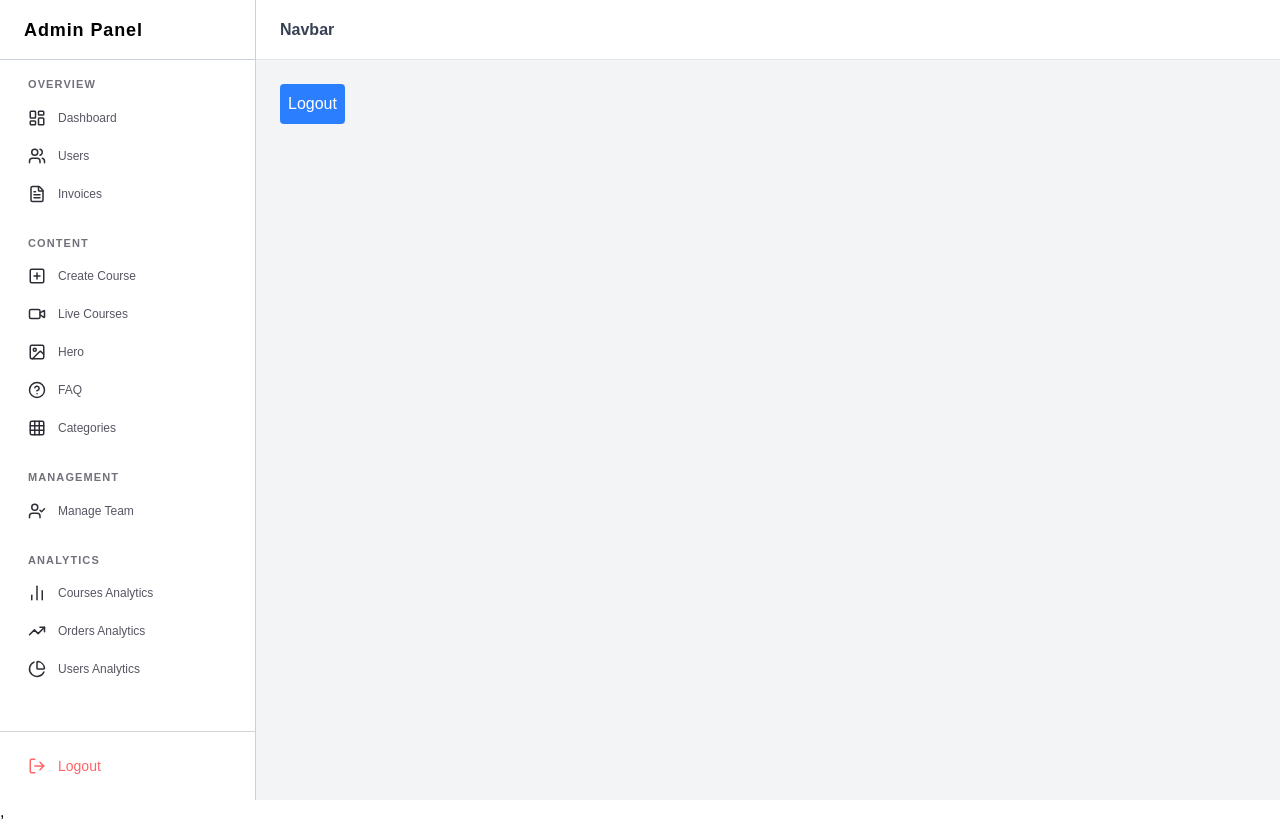
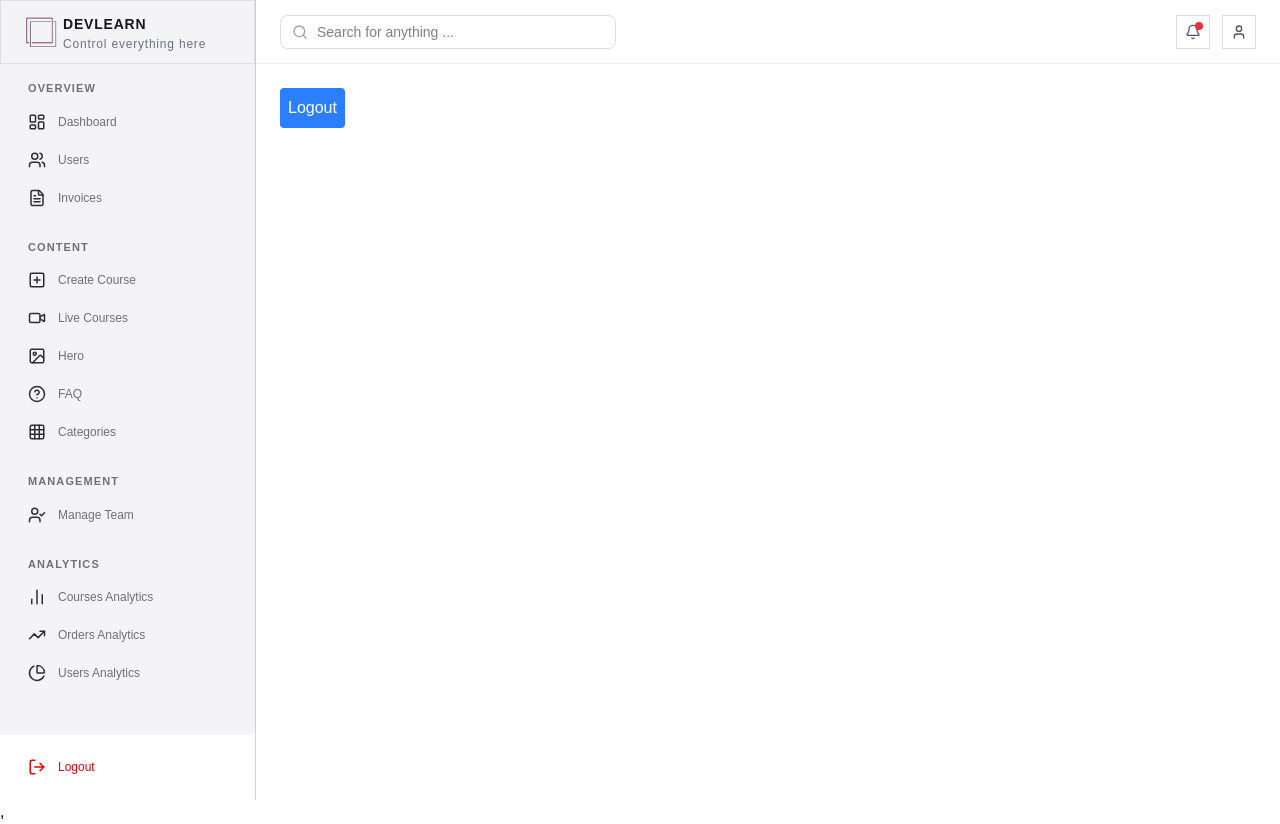
Before and after one commit to freelanceradnan/DevLearn-LMS-Platform, a React (Vite) app in the folder client/: page /admin in a window 1280 px wide. Built offline with nearby package versions, Linux system fonts and the light colour scheme; sample sign-in values are in the browser's storage.

Commit message:
admin dashboard navbar added

```diff
--- a/client/src/Components/AdminLayout.jsx
+++ b/client/src/Components/AdminLayout.jsx
@@ -1,20 +1,75 @@
-import React from "react";
+import React, { useState } from "react";
 import { Outlet } from "react-router-dom";
 import Sidebar from "./AdminSidebar";
+import {
+  BarChart2,
+  FileText,
+  Grid,
+  HelpCircle,
+  Image,
+  LayoutDashboard,
+  Menu,
+  PieChart,
+  PlusSquare,
+  TrendingUp,
+  UserCheck,
+  Users,
+  Video,
+} from "lucide-react";
+import AdminNav from "./AdminNav";
 
 export default function AdminLayout() {
+  const [showMobileMenu, setShowMobileMenu] = useState(false);
+  const menuGroups = [
+    {
+      group: "Overview",
+      items: [
+        { label: "Dashboard", icon: LayoutDashboard },
+        { label: "Users", icon: Users },
+        { label: "Invoices", icon: FileText },
+      ],
+    },
+    {
+      group: "Content",
+      items: [
+        { label: "Create Course", icon: PlusSquare },
+        { label: "Live Courses", icon: Video },
+        { label: "Hero", icon: Image },
+        { label: "FAQ", icon: HelpCircle },
+        { label: "Categories", icon: Grid },
+      ],
+    },
+    {
+      group: "Management",
+      items: [{ label: "Manage Team", icon: UserCheck }],
+    },
+    {
+      group: "Analytics",
+      items: [
+        { label: "Courses Analytics", icon: BarChart2 },
+        { label: "Orders Analytics", icon: TrendingUp },
+        { label: "Users Analytics", icon: PieChart },
+      ],
+    },
+  ];
   return (
-    <div className="min-h-screen bg-gray-100 flex">
-      <Sidebar />
+    <div>
+      <div className="min-h-screen bg-[#FFFFFF] md:flex">
+        <div className="">
+          <Sidebar
+            showMobileMenu={showMobileMenu}
+            setShowMobileMenu={setShowMobileMenu}
+            menuGroups={menuGroups}
+          />
+        </div>
 
-      <div className="flex-1 pl-64 flex flex-col min-h-screen">
-        <header className="h-15 bg-white border-b border-gray-200 sticky top-0 z-10 flex items-center px-6">
-          <span className="font-semibold text-gray-700">Navbar</span>
-        </header>
+        <div className="flex-1 md:pl-64 flex flex-col min-h-screen">
+         <AdminNav setShowMobileMenu={setShowMobileMenu} showMobileMenu={showMobileMenu}/>
 
-        <main className="flex-1 p-6">
-          <Outlet />
-        </main>
+          <main className="flex-1 p-6">
+            <Outlet />
+          </main>
+        </div>
       </div>
     </div>
   );
--- a/client/src/Components/AdminSidebar.jsx
+++ b/client/src/Components/AdminSidebar.jsx
@@ -1,74 +1,37 @@
 import React from 'react';
-import {
-  LayoutDashboard,
-  Users,
-  FileText,
-  PlusSquare,
-  Video,
-  Image,
-  HelpCircle,
-  Grid,
-  UserCheck,
-  BarChart2,
-  TrendingUp,
-  PieChart,
-  LogOut,
-} from 'lucide-react';
+import { LogOut } from 'lucide-react';
+import { assets } from '../assets/assets';
 
-export default function Sidebar() {
-  const menuGroups = [
-    {
-      group: 'Overview',
-      items: [
-        { label: 'Dashboard', icon: LayoutDashboard },
-        { label: 'Users', icon: Users },
-        { label: 'Invoices', icon: FileText },
-      ],
-    },
-    {
-      group: 'Content',
-      items: [
-        { label: 'Create Course', icon: PlusSquare },
-        { label: 'Live Courses', icon: Video },
-        { label: 'Hero', icon: Image },
-        { label: 'FAQ', icon: HelpCircle },
-        { label: 'Categories', icon: Grid },
-      ],
-    },
-    {
-      group: 'Management',
-      items: [
-        { label: 'Manage Team', icon: UserCheck },
-      ],
-    },
-    {
-      group: 'Analytics',
-      items: [
-        { label: 'Courses Analytics', icon: BarChart2 },
-        { label: 'Orders Analytics', icon: TrendingUp },
-        { label: 'Users Analytics', icon: PieChart },
-      ],
-    },
-  ];
+export default function Sidebar({ showMobileMenu, setShowMobileMenu, menuGroups = [] }) {
 
-  return (
-    <aside className="w-64 h-screen bg-[#FFFFFF] text-zinc-300 flex flex-col fixed top-0 left-0 border-r border-[#CBD0DD] z-20">
+  const RenderNavContent = () => (
+    <>
       {/* Header */}
-      <div className="h-15 flex items-center px-6 border-b border-[#CBD0DD] font-bold text-lg tracking-wider text-black">
-        Admin Panel
+      <header className="flex h-16 items-center border border-[#E0E0E2] bg-[#F4F4F6] px-6 tracking-wider text-[#18181A]">
+  <div>
+    <div className="flex items-center gap-1.5">
+      <img src={assets.adminLogo} alt="DevLearn Logo" className="w-8" />
+      <div>
+        <span className="font-semibold uppercase text-sm">DevLearn</span>
+      <h2 className="text-xs font-light text-gray-500">Control everything here</h2>
       </div>
+    </div>
 
+  </div>
+</header>
+
+      {/* Navigation List */}
       <nav
         className="flex-1 overflow-y-auto px-4 py-4 space-y-6
           [&::-webkit-scrollbar]:w-1.5
           [&::-webkit-scrollbar-track]:bg-transparent
           [&::-webkit-scrollbar-thumb]:bg-transparent
-          hover:[&::-webkit-scrollbar-thumb]:bg-zinc-700
-          [&::-webkit-scrollbar-thumb]:rounded-full"
+          hover:[&::-webkit-scrollbar-thumb]:bg-zinc-300
+          [&::-webkit-scrollbar-thumb]:rounded-full bg-[#F4F4F6]"
       >
         {menuGroups.map((group, groupIdx) => (
           <div key={groupIdx}>
-            <p className="px-3 text-[11px] font-semibold text-zinc-500 uppercase tracking-widest mb-2">
+            <p className="px-3 text-[11px] font-semibold text-[#6f6f7a] uppercase tracking-widest mb-2">
               {group.group}
             </p>
             <ul className="space-y-1">
@@ -78,10 +41,12 @@ export default function Sidebar() {
                   <li key={itemIdx}>
                     <a
                       href="#"
-                      className="flex items-center gap-3 px-3 py-2 rounded-lg text-sm font-medium hover:bg-[#EFF2F6] hover:text-[#EFF2F6] transition-colors"
+                      className="group flex items-center gap-3 px-3 py-2 rounded-lg text-sm font-medium hover:bg-[#E7E7E9] transition-colors"
                     >
-                      <Icon size={18} className="text-[#2d2d35] group-hover:text-white" />
-                      <span className='text-[#565663] text-xs'>{item.label}</span>
+                      <Icon size={18} className="text-[#2d2d35] group-hover:text-black" />
+                      <span className="text-[#6f6f7a]  group-hover:text-black text-xs font-medium">
+                        {item.label}
+                      </span>
                     </a>
                   </li>
                 );
@@ -92,15 +57,39 @@ export default function Sidebar() {
       </nav>
 
       {/* Footer / Logout */}
-      <div className="p-4 border-t border-zinc-300">
+      <div className="p-4 bg-[#FFFFFF] rounded-sm">
         <button
           type="button"
-          className="w-full flex items-center gap-3 px-3 py-2 rounded-lg text-sm font-medium text-red-400 hover:bg-red-950/40 hover:text-red-300 transition-colors"
+          className="w-full flex items-center gap-3 px-3 py-2 rounded-lg text-xs font-medium text-red-600 hover:bg-red-50 transition-colors"
         >
           <LogOut size={18} />
           <span>Logout</span>
         </button>
       </div>
-    </aside>
+    </>
+  );
+
+  return (
+    <>
+      {/* Desktop Fixed Sidebar */}
+      <aside className="w-64 h-screen bg-white hidden md:flex flex-col fixed top-0 left-0 border-r border-[#CBD0DD] z-20">
+        <RenderNavContent />
+      </aside>
+
+      {/* Mobile Drawer Overlay */}
+      {showMobileMenu && (
+        <div
+          className="fixed inset-0 w-full h-screen backdrop-blur-md bg-black/40 z-50 md:hidden"
+          onClick={() => setShowMobileMenu?.(false)}
+        >
+          <div
+            className="w-64 h-screen bg-white flex flex-col fixed top-0 left-0 border-r border-[#CBD0DD] z-50 shadow-xl"
+            onClick={(e) => e.stopPropagation()}
+          >
+            <RenderNavContent />
+          </div>
+        </div>
+      )}
+    </>
   );
 }
--- a/client/src/Components/Adminnav.jsx
+++ b/client/src/Components/Adminnav.jsx
@@ -1,11 +1,44 @@
+import { ArrowLeftFromLine, Bell, Menu, Search, SquareChevronLeft, User } from 'lucide-react';
 import React from 'react';
-import { assets } from '../assets/assets';
 
-const AdminNav = () => {
+const AdminNav = ({ setShowMobileMenu, showMobileMenu,showDesktop,setShowDeshtop})=>{
     return (
-        <div>
-            <img src={assets.main_logo} alt="" />
+        <header className="h-16 bg-[#FFFFFF] border-b border-[#EFEFEF] sticky top-0 z-10 flex items-center px-6">
+            <button onClick={() => setShowMobileMenu(!showMobileMenu)}>
+              <Menu className="md:hidden" />
+            </button>
+        <div className='flex w-full justify-between'>
+ {/* Search Input Container */}
+        <div className="relative flex-1 max-w-md ">
+          <Search className="absolute left-3 top-1/2 -translate-y-1/2 h-4 w-4 text-gray-400 hidden md:block" />
+          <input
+            type="search"
+            placeholder="Search for anything ..."
+            className="w-3/4 pl-9 pr-4 py-1.5 text-sm bg-[#FFFFFF] border border-[#e0dbdb] rounded-lg focus:outline-none focus:ring-1 focus:ring-blue-500 focus:bg-white transition-all hidden md:block"
+          />
         </div>
+
+        {/* Right Action Icons */}
+        <div className="flex items-center gap-3">
+          <button
+            type="button"
+            aria-label="Notifications"
+            className="p-2 text-gray-600 hover:text-gray-900 hover:bg-gray-100 transition-colors relative border-[#e0dbdb] border"
+          >
+            <Bell className="h-4 w-4 text-gray-600" />
+            <span className="absolute top-1.5 right-1.5 h-2 w-2 bg-red-500 rounded-full" />
+          </button>
+
+          <button
+            type="button"
+            aria-label="User profile"
+            className="p-2 text-gray-600 hover:text-gray-900 hover:bg-gray-100 transition-colors border-[#e0dbdb] border"
+          >
+            <User className="h-4 w-4 text-gray-600"/>
+          </button>
+        </div>
+        </div>
+          </header>
     );
 };
 
--- a/client/src/assets/assets.js
+++ b/client/src/assets/assets.js
@@ -4,11 +4,13 @@ import slider_1 from '../assets/slider1.png'
 import slider_2 from '../assets/slider2.png'
 import slider_3 from '../assets/slider3.png'
 import newHeroimg from '../assets/heropng.png'
+import adminLogo from '../assets/devlearnBOx.png'
 export const assets={
     main_logo,
     hero_png,
     slider_1,
     slider_2,
     slider_3,
-    newHeroimg
+    newHeroimg,
+    adminLogo
 }
```
Also changed, not shown: client/src/assets/devlearnBOx.png (added).
